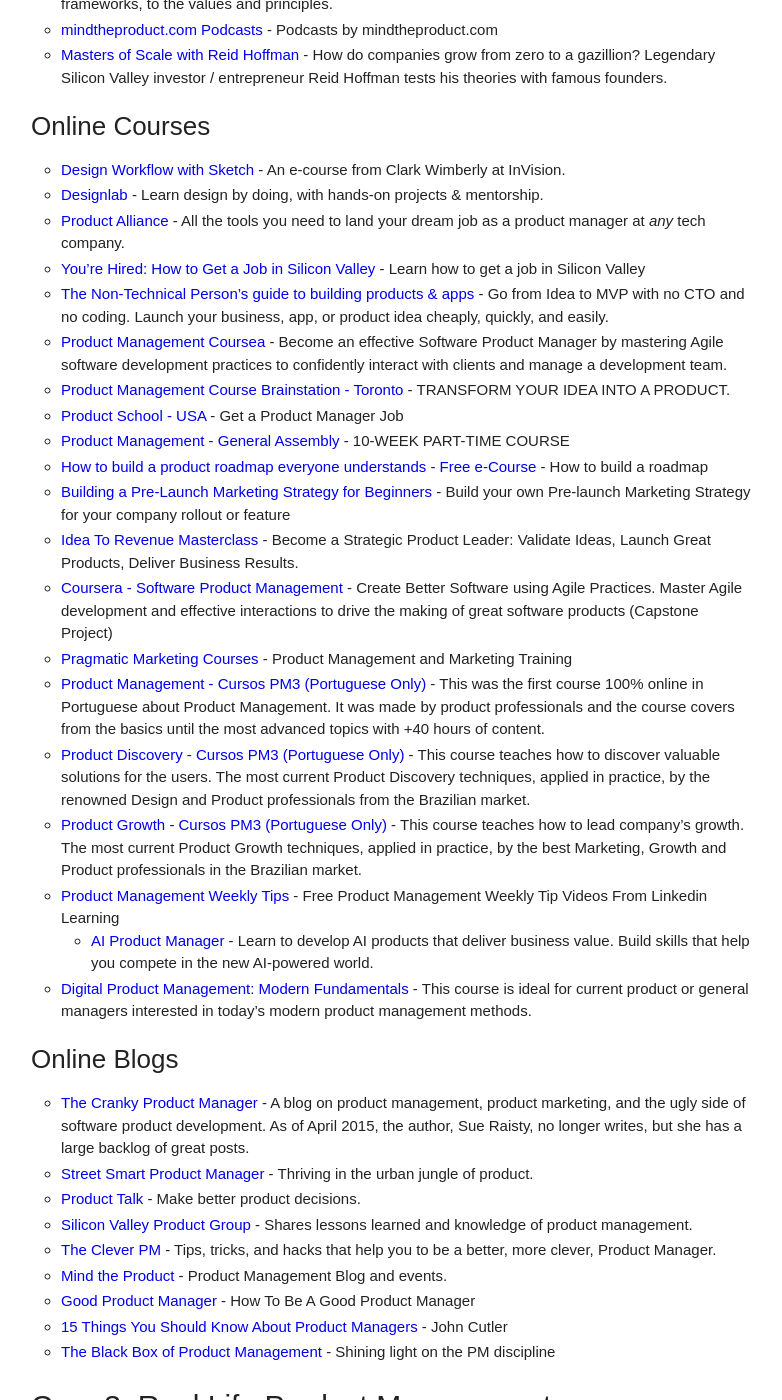
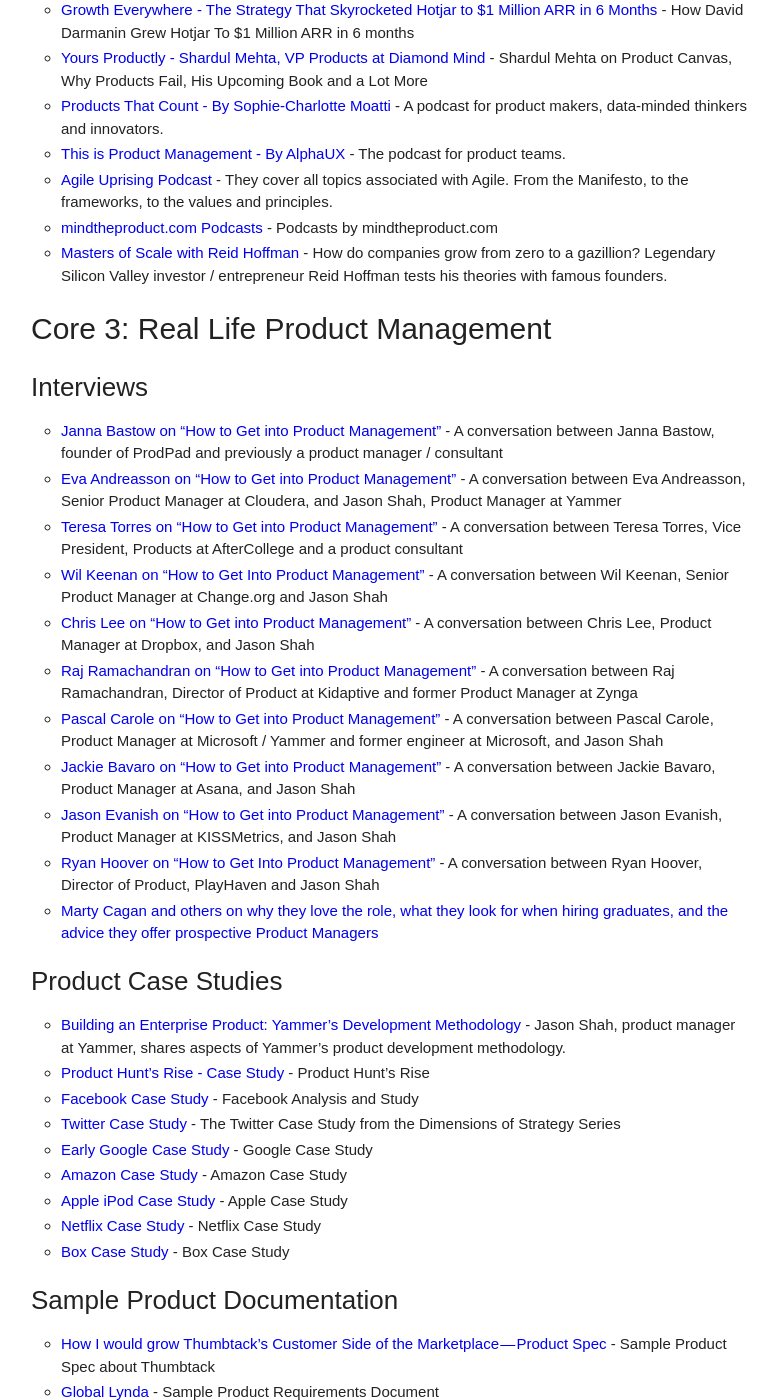
Before and after one commit to product-noob/product-noob.github.io, a Jekyll site: the page built from links.md, in a window 1280 px wide and 1400 px high, scrolled down 10591 px. Shown: the whole window, without its empty margins (249-1031 px from the left). Built offline with Jekyll 4.4.1, drawn with Linux system fonts in a browser that asks for light colours; some of the changed text lies outside the part shown.

Commit message:
Removed a lot of links

```diff
--- a/links.md
+++ b/links.md
@@ -136,12 +147,9 @@ This list should be mainly useful for product managers from beginner to mid leve
 
 ## Becoming A Product Guru
 
--   [How do I become a Product Manager?](https://www.quora.com/How-do-I-become-a-product-manager-2) - Multiple authors
 -   [How I became a PM](http://blog.ellenchisa.com/2014/01/10/how-i-became-a-pm/) - Ellen Chisa
--   [Do Product Managers really need a background in CS](https://theartofproductmanagement.quora.com/Do-Product-Managers-really-need-a-background-in-CS) - Jackie Bavaro
 -   [Want to be a PM? Do a Project](http://blog.ellenchisa.com/2014/01/28/want-to-be-a-pm-do-a-project/) - Ellen Chisa
 -   [So You Want to Manage a Product](https://medium.com/@rohinivibha/so-you-want-to-manage-a-product-c664ba7e5138) - Rohini Viba
--   [The 4 ways to break into Product Management](https://theartofproductmanagement.quora.com/The-4-ways-to-Break-into-Product-Management) - Jackie Bavaro
 -   [Evolution of the Product Manager](http://queue.acm.org/detail.cfm?id=2683579) - Ellen Chisa
 -   [4 mistakes new Product Managers make](http://dev.hubspot.com/blog/4-mistakes-new-product-managers-make) - Matt Schnitt
 -   [Product Manager Skills By Seniority Level — A Deep Breakdown](https://medium.com/pminsider/product-manager-skills-by-seniority-level-a-deep-breakdown-cd0690f76d10) - Brent Tworetzky
@@ -184,7 +192,6 @@ This list should be mainly useful for product managers from beginner to mid leve
 -   [Don’t publish a product roadmap](https://colinrand.com/post/51810660125/dont-publish-a-product-roadmap) - Colin Rand
 -   [Software Inventory](http://www.joelonsoftware.com/items/2012/07/09.html) - Joel Spolsky
 -   [Babe Ruth and feature lists](https://medium.com/bringing-the-donuts/babe-ruth-and-feature-lists-1818bb8c6ca8) - Kenneth Norton
--   [What are the best ways to prioritize a list of product features](https://www.quora.com/What-are-the-best-ways-to-prioritize-a-list-of-product-features) - Ian McAllister
 -   [Before you plan your product roadmap](http://blog.intercom.io/before-you-plan-your-product-roadmap/) - Des Traynor
 -   [Rodmaps focus on vision benefits, not features](http://www.productpowers.com/blog/roadmaps-focus-on-vision-benefits-not-features.html) - Bruce McCarthy
 -   [The one cost engineers and Product Managers don’t consider](http://firstround.com/article/The-one-cost-engineers-and-product-managers-dont-consider) - Kris Gale
@@ -253,7 +260,6 @@ This list should be mainly useful for product managers from beginner to mid leve
 -   [Court scribe or Hand of the King](http://www.productpowers.com/blog/court-scribe-or-hand-of-the-king.html) - Bruce McCarthy
 -   [Influence without authority](http://www.sachinrekhi.com/blog/2013/02/19/the-most-underrated-product-management-skill-influence-without-authority) - Sachin Rekhi
 -   [Management clichés that work](http://blog.learningbyshipping.com/2014/10/23/management-cliches-that-work/) - Steven Sinofsky
--   [How to be persuasive](https://pmblog.quora.com/How-to-be-persuasive) - Jackie Bavaro
 -   [Bad Managers Talk, Good Managers Write](http://blog.idonethis.com/managers-write/) - Walter Chen
 -   [Good Product Manager, Bad Product Manager](http://benhorowitz.files.wordpress.com/2010/05/good-product-manager.pdf) - Ben Horowitz
 -   [Be a great product leader](http://blog.adamnash.com/2011/12/16/be-a-great-product-leader/) - Adam Nash
@@ -461,40 +467,6 @@ This list should be mainly useful for product managers from beginner to mid leve
 -   [mindtheproduct.com Podcasts](https://www.mindtheproduct.com/tag/podcast/) - Podcasts by mindtheproduct.com
 -   [Masters of Scale with Reid Hoffman](https://podcasts.apple.com/us/podcast/masters-of-scale-with-reid-hoffman/id1227971746?mt=2) - How do companies grow from zero to a gazillion? Legendary Silicon Valley investor / entrepreneur Reid Hoffman tests his theories with famous founders.
 
-## Online Courses
-
--   [Design Workflow with Sketch](https://github.com/facebook/pop) - An e-course from Clark Wimberly at InVision.
--   [Designlab](https://www.producthunt.com/r/b1ef8b4e5a/11546) - Learn design by doing, with hands-on projects & mentorship.
--   [Product Alliance](https://course.productalliance.com/a/33297/spNMFmjD) - All the tools you need to land your dream job as a product manager at _any_ tech company.
--   [You're Hired: How to Get a Job in Silicon Valley](https://www.udemy.com/youre-hired-how-to-get-a-job-in-silicon-valley/) - Learn how to get a job in Silicon Valley
--   [The Non-Technical Person's guide to building products & apps](https://www.udemy.com/launch-your-idea-idea-to-mvp-with-no-cto-and-no-coding/learn/v4/overview) - Go from Idea to MVP with no CTO and no coding. Launch your business, app, or product idea cheaply, quickly, and easily.
--   [Product Management Coursea](https://www.coursera.org/specializations/product-management) - Become an effective Software Product Manager by mastering Agile software development practices to confidently interact with clients and manage a development team.
--   [Product Management Course Brainstation - Toronto](https://github.com/intuit/AnimationEngine) - TRANSFORM YOUR IDEA INTO A PRODUCT.
--   [Product School - USA](http://www.productschool.com) - Get a Product Manager Job
--   [Product Management - General Assembly](https://generalassemb.ly/education/product-management) - 10-WEEK PART-TIME COURSE
--   [How to build a product roadmap everyone understands - Free e-Course](https://get.prodpad.com/theme-based-roadmap-course/) - How to build a roadmap
--   [Building a Pre-Launch Marketing Strategy for Beginners](https://www.udemy.com/building-a-pre-launch-marketing-strategy-for-beginners/) - Build your own Pre-launch Marketing Strategy for your company rollout or feature
--   [Idea To Revenue Masterclass](http://productmanageracademy.teachable.com/courses/ideatorevenuemasterclass) - Become a Strategic Product Leader: Validate Ideas, Launch Great Products, Deliver Business Results.
--   [Coursera - Software Product Management](https://www.coursera.org/specializations/product-management) - Create Better Software using Agile Practices. Master Agile development and effective interactions to drive the making of great software products (Capstone Project)
--   [Pragmatic Marketing Courses](https://www.pragmaticmarketing.com/courses) - Product Management and Marketing Training
--   [Product Management - Cursos PM3 (Portuguese Only)](https://www.cursospm3.com.br/curso-product-manager) - This was the first course 100% online in Portuguese about Product Management. It was made by product professionals and the course covers from the basics until the most advanced topics with +40 hours of content.
--   [Product Discovery - Cursos PM3 (Portuguese Only)](https://www.cursospm3.com.br/curso-de-product-discovery) - This course teaches how to discover valuable solutions for the users. The most current Product Discovery techniques, applied in practice, by the renowned Design and Product professionals from the Brazilian market.
--   [Product Growth - Cursos PM3 (Portuguese Only)](https://www.cursospm3.com.br/curso-product-growth) - This course teaches how to lead company's growth. The most current Product Growth techniques, applied in practice, by the best Marketing, Growth and Product professionals in the Brazilian market.
--   [Product Management Weekly Tips](https://www.linkedin.com/learning/product-management-weekly-tips/welcome) - Free Product Management Weekly Tip Videos From Linkedin Learning
-    -   [AI Product Manager](https://eu.udacity.com/course/ai-product-manager-nanodegree--nd088) - Learn to develop AI products that deliver business value. Build skills that help you compete in the new AI-powered world.
--   [Digital Product Management: Modern Fundamentals](https://www.coursera.org/learn/uva-darden-digital-product-management) - This course is ideal for current product or general  managers interested in today's modern product management methods.
-
-## Online Blogs
-
--   [The Cranky Product Manager](http://crankypm.com/) - A blog on product management, product marketing, and the ugly side of software product development. As of April 2015, the author, Sue Raisty, no longer writes, but she has a large backlog of great posts.
--   [Street Smart Product Manager](http://streetsmartproductmanager.com/) - Thriving in the urban jungle of product.
--   [Product Talk](http://www.producttalk.org/) - Make better product decisions.
--   [Silicon Valley Product Group](http://svpg.com/articles/) - Shares lessons learned and knowledge of product management.
--   [The Clever PM](http://thecleverpm.com/) - Tips, tricks, and hacks that help you to be a better, more clever, Product Manager.
--   [Mind the Product](http://www.mindtheproduct.com/) - Product Management Blog and events.
--   [Good Product Manager](https://www.goodproductmanager.com/) - How To Be A Good Product Manager
--   [15 Things You Should Know About Product Managers](https://medium.com/@johnpcutler/15-things-you-should-know-about-product-managers-f488513d246) - John Cutler
--   [The Black Box of Product Management](https://blackboxofpm.com/) - Shining light on the PM discipline
 
 # Core 3: Real Life Product Management
 
@@ -600,14 +572,5 @@ This list should be mainly useful for product managers from beginner to mid leve
 -   [Product Management Job Interview Exercises](https://productmanagementexercises.com/) - Free repository of PM job interview questions and answers
 -   [Exponent](http://www.tryexponent.com) - Exponent offers online courses, a free interview questions database, and a Slack community for mock interviews.
 
-## Career Prep: Company Types
-
--   [Product Alliance's Deep Dives Course](https://course.productalliance.com/a/33300/spNMFmjD) - Exclusive interviews and 200+ pages of strategy guides for the Top 22 companies for PM (FAANG, LinkedIn, Uber, Airbnb, Pinterest, Twitter, ...
--   [Google by Larry page and Sergey Brin](http://www.google.com/about/company/philosophy/) - Google's culture
--   [Microsoft](https://blogs.msdn.microsoft.com/techtalk/2005/12/16/pm-at-microsoft/) - Microsoft PM Culture
--   [Amazon](https://www.quora.com/Amazon-company/What-is-Amazons-approach-to-product-development-and-product-management) - Amazon's culture
--   [Facebook](https://www.quora.com/What-does-a-Product-Manager-at-Facebook-do) - Facebook PM Culture
--   [The Ultimate Google APM Interview Guide](https://www.tryexponent.com/guides/google/apm-interview) - This guide explains each stage of the Google APM interview and has practice interview questions that were asked at Google
--   [Mock PM Interview Practice](https://www.youtube.com/channel/UCjm_qVkCPjOVDz9BWjNqO9A) - This channel goes through various sample interview questions with FANG and other companies
 
 Please send me something good to read if you have recommendations, would love to check them out as well.
```
Also changed, not shown: other parts of links.md (+12 -1 lines).
